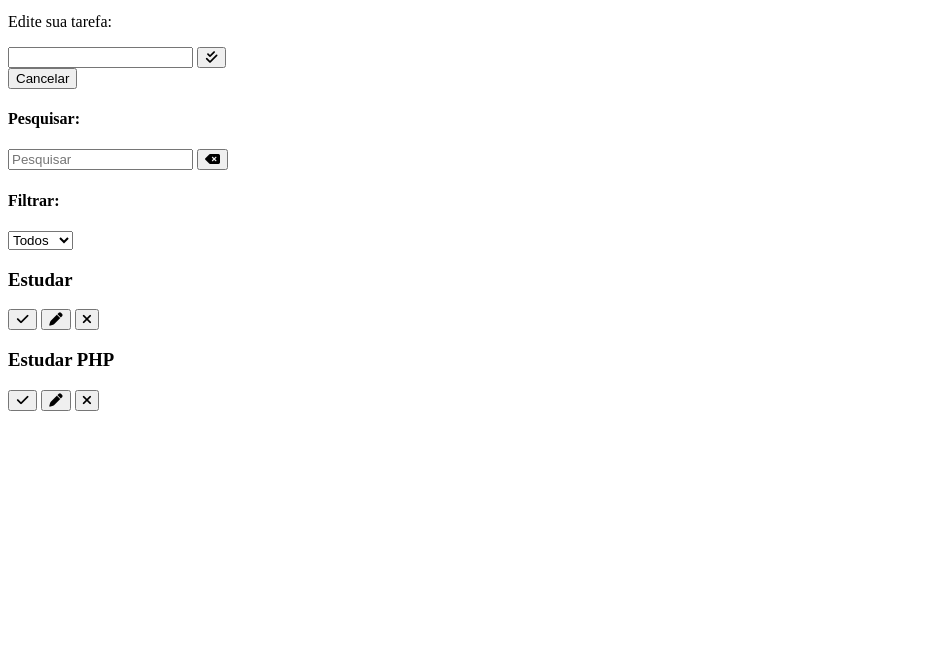
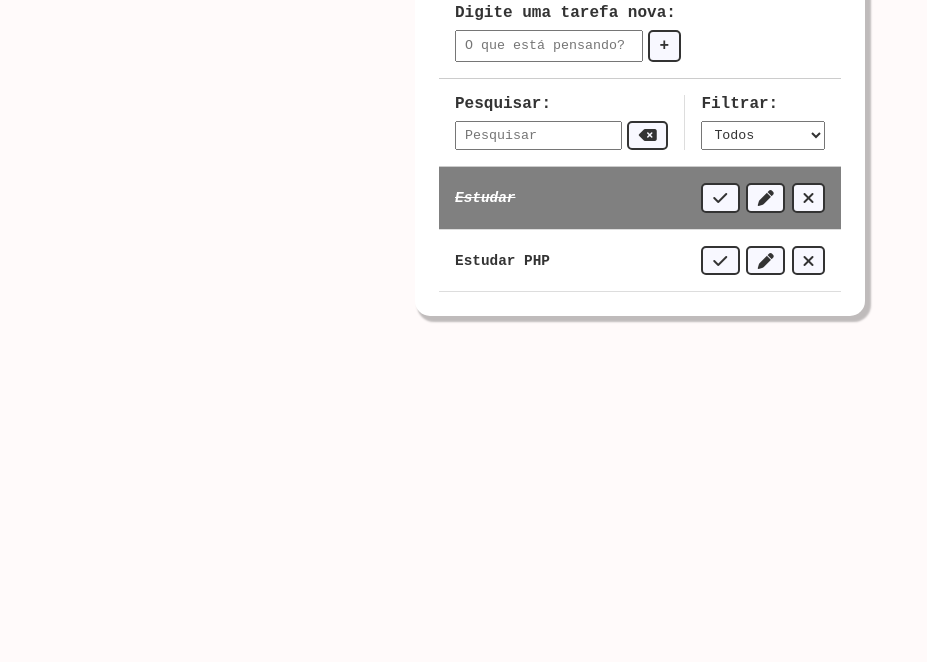
Before and after one commit to alexandre-silvaa/ToDo-List, a plain HTML site: page index.html in a window 1280 px wide. Shown: the part 138-800 px from the top of the page, without its empty margins (0-927 px from the left). Drawn offline with Linux system fonts and the light colour scheme.

Commit message:
Configurando estilos da aplicação

```diff
--- a/css/style.css
+++ b/css/style.css
@@ -0,0 +1,160 @@
+/*Setando Página*/
+* {
+    padding: 0;
+    margin: 0;
+    box-sizing: border-box;
+    font-family: 'Courier New', Courier, monospace;
+    color: #333;
+  }
+
+body {
+    background-color: snow;
+}
+
+button {
+    background-color: ghostwhite;
+    color: #333;
+    border: 2px solid #333;
+    border-radius: 5px;
+    padding: 0.3rem 0.6rem;
+    font-size: 1rem;
+    cursor: pointer;
+    display: flex;
+    justify-content: center;
+    align-items: center;
+    transition: 0.4s;
+}
+
+button:hover {
+    background-color: #333;
+    color: ghostwhite;
+}
+
+button:hover > i {
+    color: ghostwhite;
+}
+
+button i {
+    pointer-events: none;
+    color: #333;
+    font-weight: bold;
+}
+
+input,
+select {
+  padding: 0.25rem 0.5rem;
+}
+
+.hide {
+    display: none;
+}
+
+/* To Do Header */
+.todo-container {
+    max-width: 450px;
+    margin: 3rem auto;
+    background-color: white;
+    box-shadow: 4px 4px 2px 2px rgba(0, 0, 0, 0.25);
+    padding: 1.5rem;
+    border-radius: 15px;
+}
+
+.todo-container header {
+    text-align: center;
+    padding: 0 1rem 1rem;
+    border-bottom: 1px solid #ccc;
+}
+
+/* Todo Form */
+#todo-form,
+#edit-form {
+  padding: 1rem;
+  border-bottom: 1px solid #ccc;
+}
+
+#todo-form p,
+#edit-form p {
+  margin-bottom: 0.5rem;
+  font-weight: bold;
+}
+
+.form-control {
+  display: flex;
+}
+
+.form-control input {
+  margin-right: 0.3rem;
+}
+
+#cancel-edit-btn {
+  margin-top: 1rem;
+  color: #444;
+}
+
+/* Todo Toolbar */
+#toolbar {
+    padding: 1rem;
+    border-bottom: 1px solid #ccc;
+    display: flex;
+}
+
+#toolbar h4 {
+    margin-bottom: 0.5rem;
+}
+
+#search {
+    border-right: 1px solid #ddd;
+    padding-right: 1rem;
+    margin-right: 1rem;
+    width: 65%;
+    display: flex;
+    flex-direction: column;
+}
+
+#search form {
+    display: flex;
+  }
+
+#search input {
+    width: 100%;
+    margin-right: 0.3rem;
+}
+
+#filter {
+    width: 35%;
+    display: flex;
+    flex-direction: column;
+}
+
+#filter select {
+    flex: 1;
+}
+
+/* Todo List */
+.todo {
+    display: flex;
+    justify-content: space-around;
+    align-items: center;
+    padding: 1rem 1rem;
+    border-bottom: 1px solid #ddd;
+    transition: 0.3s;
+}
+
+.todo h3 {
+    flex: 1;
+    font-size: 0.9rem;
+}
+
+.todo button {
+    margin-left: 0.4rem;
+}
+
+.done {
+    background: gray;
+}
+
+.done h3 {
+    color: #fff;
+    text-decoration: line-through;
+    font-style: italic;
+}
--- a/index.html
+++ b/index.html
@@ -19,13 +19,13 @@
         <form id="todo-form">
             <p>Digite uma tarefa nova:</p>
             <div class="form-control">
-                <input type="text" name="todo-input" id="todo-input" placeholder="Qual sua nova tarefa?"/>
+                <input type="text" name="todo-input" id="todo-input" placeholder="O que está pensando?"/>
                 <button type="submit">
                     <i class="fa-thin fa-plus"></i>
                 </button>
             </div>
         </form>
-        <form id="edit-form">
+        <form id="edit-form" class="hide">
             <p>Edite sua tarefa:</p>
             <div class="form-control">
                 <input type="text" name="edit-input" id="edit-input"/>
@@ -35,7 +35,7 @@
             </div>
             <button id="cancel-edit-btn">Cancelar</button>
         </form>
-        <div class="toolbar">
+        <div id="toolbar">
             <div id="search">
                 <h4>Pesquisar:</h4>
                 <form>
@@ -53,8 +53,9 @@
                     <option value="todo">A fazer</option>
                 </select>
             </div>
+        </div>
         <div id="todo-list">
-                <div class="todo">
+            <div class="todo done">
                 <h3>Estudar</h3>
                 <button class="finish-todo">
                     <i class="fa-solid fa-check"></i>
@@ -80,7 +81,6 @@
             </div>
         </div>
     </div>
-    </div>
 
     <!-- Javascript -->
     <script src="js/scripts.js" defer></script>
```
Lines whose indentation alone changed are shown as unchanged.
